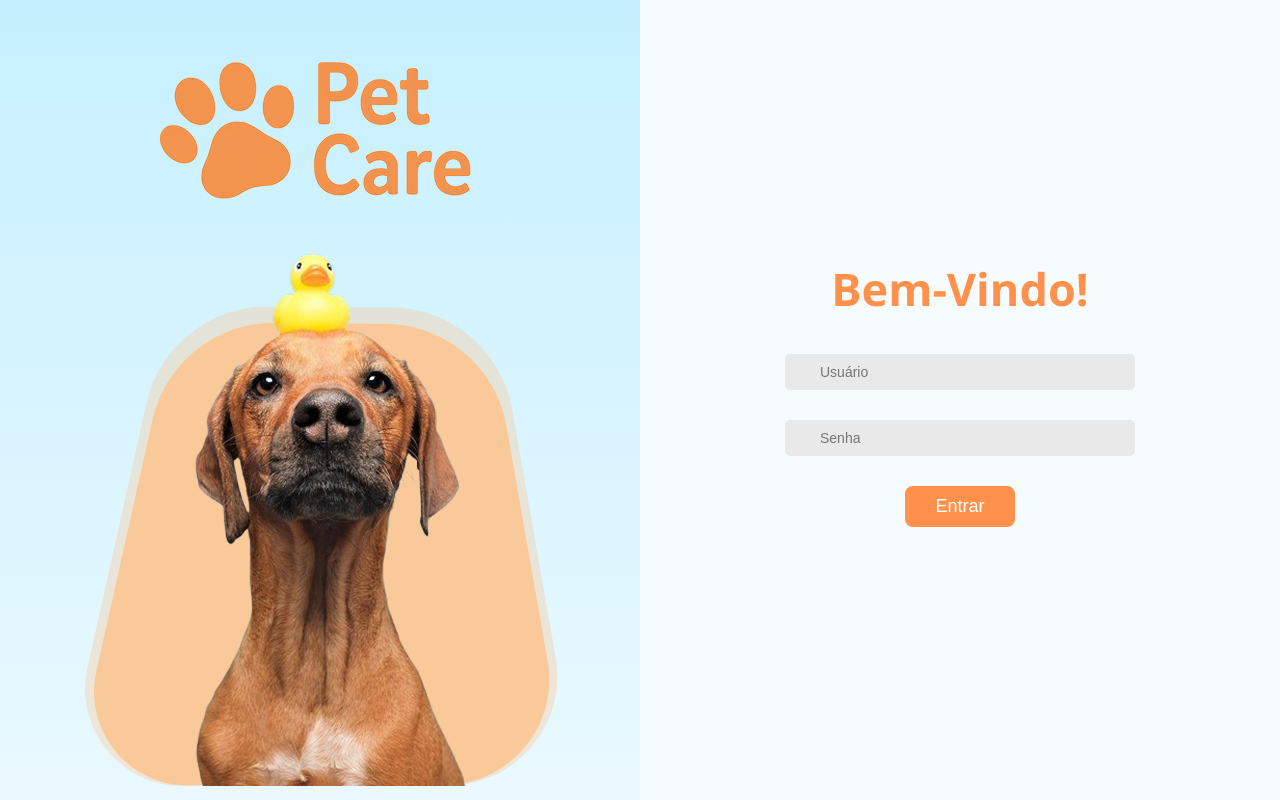
After one commit to thiaguera00/pet-care, a Django app: page / in a window 1280 px wide. The commit adds this page. Run offline with Django 5.2, Linux system fonts and the light colour scheme.

Commit message:
feat: Tela de Login finalizada

```diff
--- a/core/static/css/global.css
+++ b/core/static/css/global.css
@@ -1,3 +1,102 @@
-.tst-label {
-    color: aqua;
+* {
+    margin: 0;
+    padding: 0;
+    box-sizing: border-box;
 }
+
+body, html {
+    height: 100%;
+    font-family: 'Segoe UI', sans-serif;
+}
+
+.container {
+    display: flex;
+    height: 100vh;
+}
+
+.left, .right {
+    width: 50%;
+    display: flex;
+    justify-content: center;
+    align-items: center;
+}
+
+.left {
+    background: linear-gradient(to bottom, #c6f0ff, #eaf9ff);
+    flex-direction: column;
+}
+
+.left img {
+    max-width: 90%;
+    height: auto;
+}
+
+.right {
+    background-color: #f6fcfd;
+    flex-direction: column;
+}
+
+.right h2 {
+    color: #FF914C;
+    margin-bottom: 20px;
+    font-size: 45px;
+}
+
+.input-group {
+    margin-bottom: 15px;
+    width: 100%;
+    max-width: 360px;
+}
+
+.input-group input {
+    width: 100%;
+    padding: 15px;
+    margin-top: 15px;
+    border: none;
+    background-color: #e9e9e9;
+    border-radius: 5px;
+}
+
+button {
+    padding: 10px 30px;
+    border: none;
+    background-color: #FF914C;
+    color: white;
+    border-radius: 8px;
+    cursor: pointer;
+    font-size: 18px;
+    transition: background-color 0.3s ease;
+}
+
+button:hover {
+    background-color: #e07d39;
+}
+
+form {
+    width: 350px;
+}
+
+.button-format {
+    display: flex;
+    align-items: center;
+    justify-content: center;
+    padding: 15px;
+}
+
+.input-group i {
+    position: absolute;
+    top: 50%;
+    left: 10px;
+    transform: translateY(-50%);
+    color: #999;
+    font-size: 16px;
+}
+
+.input-group input {
+    width: 100%;
+    padding: 10px 10px 10px 35px; /* padding-left maior por causa do ícone */
+    border: none;
+    background-color: #e9e9e9;
+    border-radius: 5px;
+    font-size: 14px;
+}
--- a/core/templates/core/base.html
+++ b/core/templates/core/base.html
@@ -9,6 +9,7 @@
     <link href="{% static 'css/global.css' %}" rel="stylesheet">
     <!-- Bootstrap CSS -->
     <link href="https://cdn.jsdelivr.net/npm/bootstrap@5.3.3/dist/css/bootstrap.min.css" rel="stylesheet">
+    <link rel="stylesheet" href="https://cdnjs.cloudflare.com/ajax/libs/font-awesome/6.5.0/css/all.min.css">
 </head>
 <body>
 
--- /dev/null
+++ b/core/templates/core/login/login.html
@@ -0,0 +1,35 @@
+{% load static %}
+<!DOCTYPE html>
+<html lang="pt-br">
+<head>
+    <meta charset="UTF-8">
+    <title>Login - PetCare</title>
+    <link rel="stylesheet" href="{% static 'css/global.css' %}">
+</head>
+<body>
+    <div class="container">
+        <div class="left">
+            <img src="{% static 'img/logo.png' %}" alt="logo">
+            <img src="{% static 'img/cachorro.png' %}" alt="cachorro">
+        </div>
+        <div class="right">
+            <h2>Bem-Vindo!</h2>
+            <form method="post">
+                {% csrf_token %}
+                <div class="input-group">
+                    <i class="fas fa-user"></i>
+                    <input type="text" name="username" placeholder="Usuário">
+                </div>
+
+                <div class="input-group">
+                    <i class="fas fa-lock"></i>
+                    <input type="password" name="password" placeholder="Senha">
+                </div>
+                <div class="button-format">
+                    <button type="submit">Entrar</button>
+                </div>
+            </form>
+        </div>
+    </div>
+</body>
+</html>
--- a/core/views/__init__.py
+++ b/core/views/__init__.py
@@ -1 +1,2 @@
 from .pet.pet_views import criar_pet, deletar_pet, editar_pet, listar_pets
+from .login.login_view import login
--- /dev/null
+++ b/core/views/login/login_view.py
@@ -0,0 +1,4 @@
+from django.shortcuts import render
+
+def login(request):
+     return render(request, 'core/login/login.html')
--- a/petcare/urls.py
+++ b/petcare/urls.py
@@ -21,6 +21,7 @@ from core import views
 urlpatterns = [
     path('admin/', admin.site.urls),
     path('pets/', views.listar_pets, name='listar_pets'),
+    path('', views.login, name='login'),
     path('pets/novo/', views.criar_pet, name='criar_pet'),
     path('pets/editar/<int:pet_id>/', views.editar_pet, name='editar_pet'),
     path('pets/deletar/<int:pet_id>/', views.deletar_pet, name='deletar_pet'),
```
Also changed, not shown: core/static/img/cachorro.png (added), core/static/img/logo.png (added).
